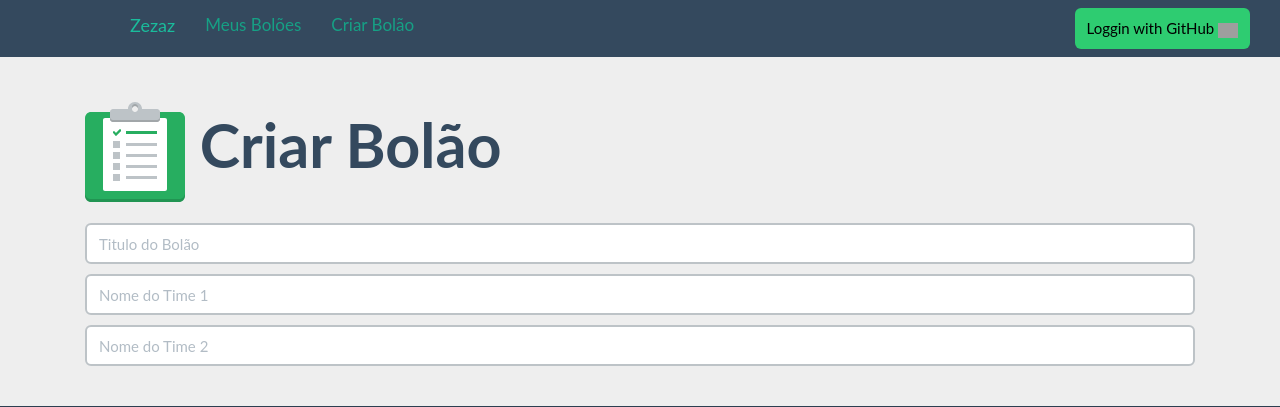
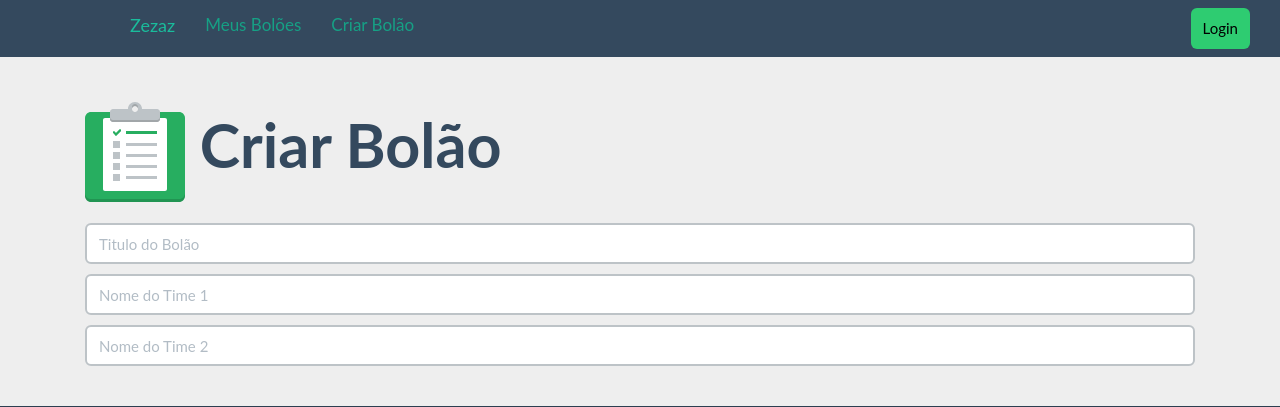
Before and after one commit to sixcodes/api_hackday_21212, a Django app: page /bolao/add in a window 1280 px wide. Shown: the top 407 px of the page. Run offline with Django 3.2, Linux system fonts and the light colour scheme; parts of the project's set-up code (start-up, migrations or seed data) failed here and were passed over; some libraries are stand-ins or nearby versions; some web fonts are replaced; grey boxes are pictures that could not be loaded.

Commit message:
login quase pronto

```diff
--- a/apihackday/bolao/views.py
+++ b/apihackday/bolao/views.py
@@ -1,5 +1,6 @@
 # Create your views here.
 import urlparse
+from django.contrib.auth import REDIRECT_FIELD_NAME, logout as auth_logout
 from django.conf import settings
 from django.contrib.auth import user_logged_in, BACKEND_SESSION_KEY, SESSION_KEY, REDIRECT_FIELD_NAME
 from django.contrib.auth.forms import AuthenticationForm
@@ -8,6 +9,7 @@ from django.http import HttpResponseRedirect
 from django.shortcuts import render_to_response
 from django.template import RequestContext
 from django.template.response import TemplateResponse
+from django.utils.http import is_safe_url
 from django.views.decorators.cache import never_cache
 from django.views.decorators.csrf import csrf_protect
 from django.views.decorators.debug import sensitive_post_parameters
@@ -88,3 +90,43 @@ def login(request, template_name='registration/login.html',
     if extra_context is not None:
         context.update(extra_context)
     return TemplateResponse(request, template_name, context, current_app=current_app)
+
+def logout(request, next_page=None,
+           template_name='registration/logged_out.html',
+           redirect_field_name=REDIRECT_FIELD_NAME,
+           current_app=None, extra_context=None):
+    """
+    Logs out the user and displays 'You are logged out' message.
+    """
+    auth_logout(request)
+
+    if redirect_field_name in request.REQUEST:
+        next_page = request.REQUEST[redirect_field_name]
+        # Security check -- don't allow redirection to a different host.
+        if not is_safe_url(url=next_page, host=request.get_host()):
+            next_page = request.path
+
+    if next_page:
+        # Redirect to this page until the session has been cleared.
+        return HttpResponseRedirect(next_page)
+
+    current_site = get_current_site(request)
+    context = {
+        'site': current_site,
+        'site_name': current_site.name,
+        'title': _('Logged out')
+    }
+    if extra_context is not None:
+        context.update(extra_context)
+    return TemplateResponse(request, template_name, context,
+        current_app=current_app)
+
+
+def logout_then_login(request, login_url=None, current_app=None, extra_context=None):
+    """
+    Logs out the user if he is logged in. Then redirects to the log-in page.
+    """
+
+    if not login_url:
+        login_url = settings.LOGIN_URL
+    return logout(request, login_url, current_app=current_app, extra_context=extra_context)
--- a/apihackday/templates/base.html
+++ b/apihackday/templates/base.html
@@ -48,7 +48,7 @@
                 <li><a href="{% url "criarbolao" %}">Criar Bolão</a></li>
             </ul>
             <div class="navbar-form navbar-right">
-                <button type="submit" class="btn btn-success btn-text-black"> Loggin with GitHub <img src="images/zezaz/GitHub-Mark-32px.png" width="20px"/></button>
+               <a class="btn btn-success btn-text-black" href="{% url "login" %}">Login</a>
             </div>
         </div>
     </div>
--- a/apihackday/templates/listar-bolao.html
+++ b/apihackday/templates/listar-bolao.html
@@ -1,5 +1,8 @@
 {% extends 'base.html' %}
 {% block container %}
+
+    <div id="listar-render"></div>
+<script type="text/template" id="listar-template">
     <div class="col-lg-12">
         <div class="col-lg-4">
             <div id="lista-bolao-render">
@@ -29,4 +32,5 @@
         Resultado quando clicar aparecerá aqui
         </div>
     </div>
+</script>
 {% endblock %}
--- a/apihackday/templates/registration/login.html
+++ b/apihackday/templates/registration/login.html
@@ -1,5 +1,4 @@
 {% extends 'base.html' %}
-{% block header %} {% endblock %}
 
 {% block content %}
 
@@ -30,5 +29,3 @@
 </div>
 
  {% endblock %}
-
-{% block footer %} {% endblock %}
--- a/apihackday/urls.py
+++ b/apihackday/urls.py
@@ -11,8 +11,13 @@ v1_api.register(BolaoResource())
 v1_api.register(ApostaResource())
 
 urlpatterns = patterns('',
+   url(r'^$', 'bolao.views.login', name='login'),
+   url(r'^logout/$', 'bolao.views.logout_then_login' , name='logout'),
+)
+
+urlpatterns += patterns('',
     url(r'^$', 'bolao.views.home', name='home'),
-    url(r'^bolao$', 'bolao.views.listarBolao', name='listarbolao'),
+    url(r'^bolao/$', 'bolao.views.listarBolao', name='listarbolao'),
     url(r'^bolao/add', 'bolao.views.criarBolao', name='criarbolao'),
     url(r'^bolao/(?P<bolao>[\d]+)$', 'bolao.views.exibirBolao', name='exibirbolao'),
     # url(r'^apihackday/', include('apihackday.foo.urls')),
@@ -25,8 +30,3 @@ urlpatterns = patterns('',
     # Uncomment the next line to enable the admin:
     url(r'^admin/', include(admin.site.urls)),
 )
-
-urlpatterns += patterns('',
-   url(r'^$', 'bolao.views.login', name='login'),
-   url(r'^logout/$', 'jobs.views.logout.logout_then_login' , name='logout'),
-)
```
